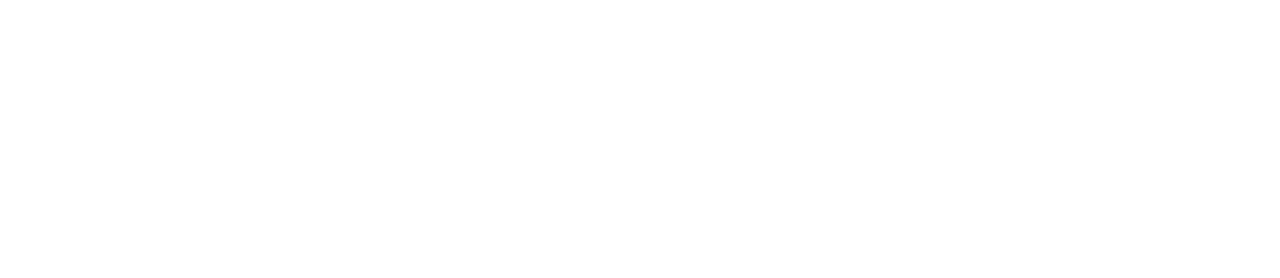
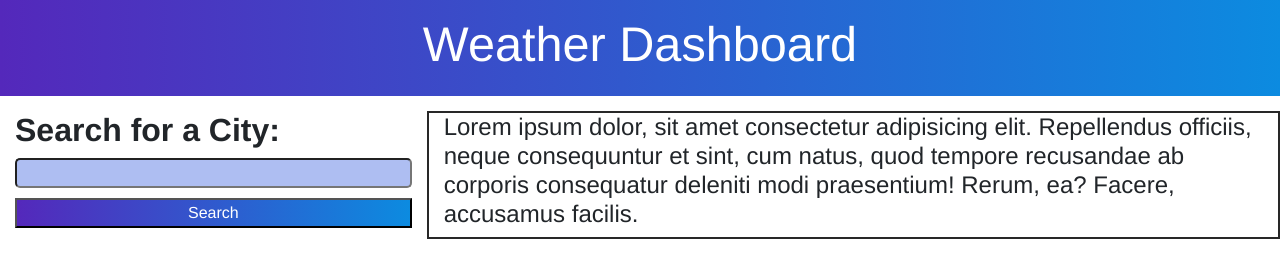
Before and after one commit to seankral/weather-dashboard, a plain HTML site: page index.html in a window 1280 px wide. Drawn offline with nearby package versions, Linux system fonts and the light colour scheme.

Commit message:
initial HTML/CSS linked bootstrap

```diff
--- a/assets/css/style.css
+++ b/assets/css/style.css
@@ -0,0 +1,57 @@
+* {
+    margin: 0;
+    padding: 0;
+    box-sizing: border-box;
+}
+
+body {
+    font-family: Helvetica, Arial, sans-serif;
+}
+
+header {
+    display: flex;
+    justify-content: center;
+    background-image: linear-gradient(to right, #5428bb, #0c8be0);
+}
+
+.header-text {
+    font-size: 3.8vw;
+    padding: 15px;
+    color: #ffffff;
+}
+
+#container {
+    margin-top: 15px;
+}
+
+#city-search-container {
+    width: fit-content;
+}
+
+.city-header {
+    font-weight: bold;
+}
+
+#form-input {
+    width: 100%;
+    height: 30px;
+    background-color: #3059dd63;
+    border-radius: 5px;
+}
+
+#form-input:focus {
+    background-color: #ffffff;
+}
+
+#form-btn {
+    width: 100%;
+    height: 30px;
+    background-image: linear-gradient(to right, #5428bb, #0c8be0);
+    color: #ffffff;
+    margin-top: 10px;
+}
+
+#city-search-results {
+    border: 2px solid #282828;
+    margin-right: 10px;
+}
--- a/index.html
+++ b/index.html
@@ -1,16 +1,37 @@
 <!DOCTYPE html>
 <html lang="en">
+
 <head>
     <meta charset="UTF-8">
     <meta http-equiv="X-UA-Compatible" content="IE=edge">
     <meta name="viewport" content="width=device-width, initial-scale=1.0">
     <title>Weather Dashboard</title>
+    <link rel="stylesheet" href="https://cdnjs.cloudflare.com/ajax/libs/twitter-bootstrap/4.3.1/css/bootstrap.min.css">
     <link rel="stylesheet" href="./assets/css/style.css">
 </head>
+
 <body>
+    <header>
+        <h1 class="header-text">Weather Dashboard</h1>
+    </header>
+    <main id="container" class="d-flex flex-row">
+        <div id="city-search-container" class="col-4 d-flex flex-column">
+            <h2 class="city-header">Search for a City:</h2>
+            <form class="city-form ">
+                <input type="text" id="form-input" />
+                <button type="submit" id="form-btn">Search</button>
+            </form>
+            <div id="saved-searches"></div>
+        </div>
+        <div id="city-search-results" class="col-8">
+            <h4>Lorem ipsum dolor, sit amet consectetur adipisicing elit. Repellendus officiis, neque consequuntur et sint, cum natus, quod tempore recusandae ab corporis consequatur deleniti modi praesentium! Rerum, ea? Facere, accusamus facilis.</h4>
+
+        </div>
+    </main>
 
 
     <script src="assets/js/script.js"></script>
 
 </body>
+
 </html>
```
